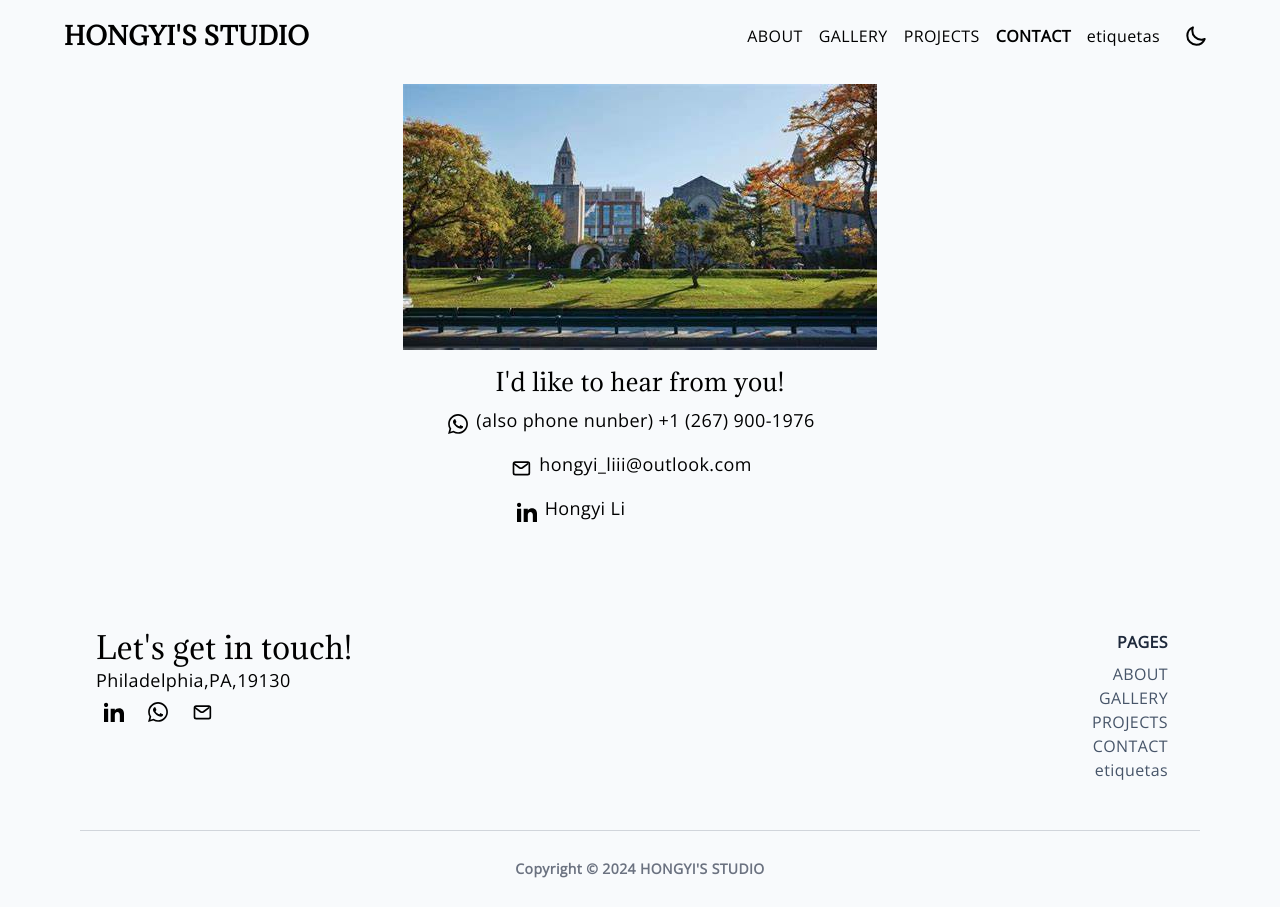
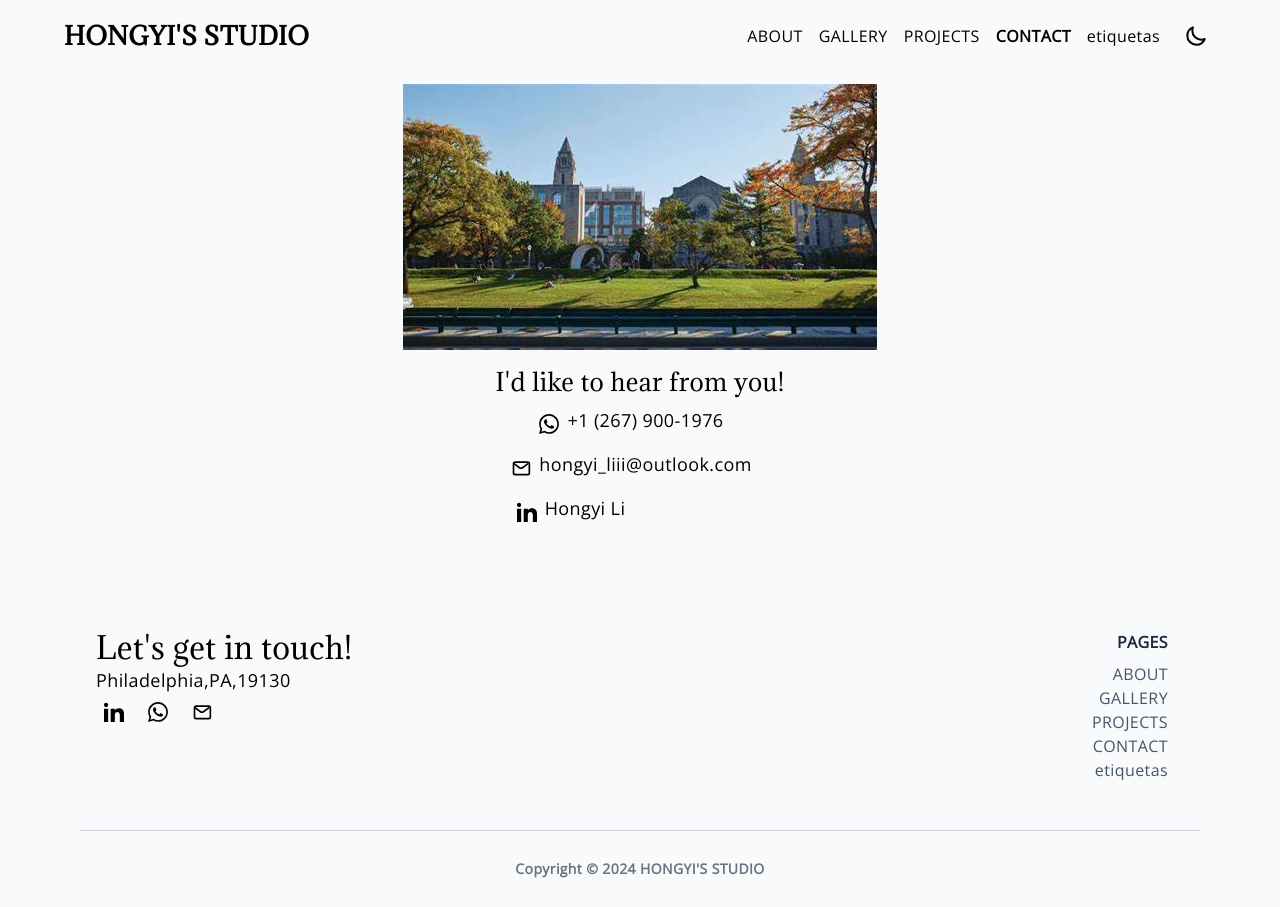
Before and after one commit to hongyili-hl/hongyili-hl.github.io, a Jekyll site: the page built from sample.md, in a window 1280 px wide. Built offline with Jekyll 4.4.1, drawn with Linux system fonts in a browser that asks for light colours.

Commit message:
Update contact.html

```diff
--- a/_layouts/contact.html
+++ b/_layouts/contact.html
@@ -17,7 +17,7 @@ layout: base
     </svg>
   </a>
   <span class="text-lg dark:text-slate-300 my-3">
-   {{ site.data[site.lang].footer.description | default: " (also phone nunber) +1 (267) 900-1976" }}
+   {{ site.data[site.lang].footer.description | default: "+1 (267) 900-1976" }}
   </span>
 </div>
 <div class="flex justify-center py-1 md:py-6" style="margin: 0 25px 0 0">
```
